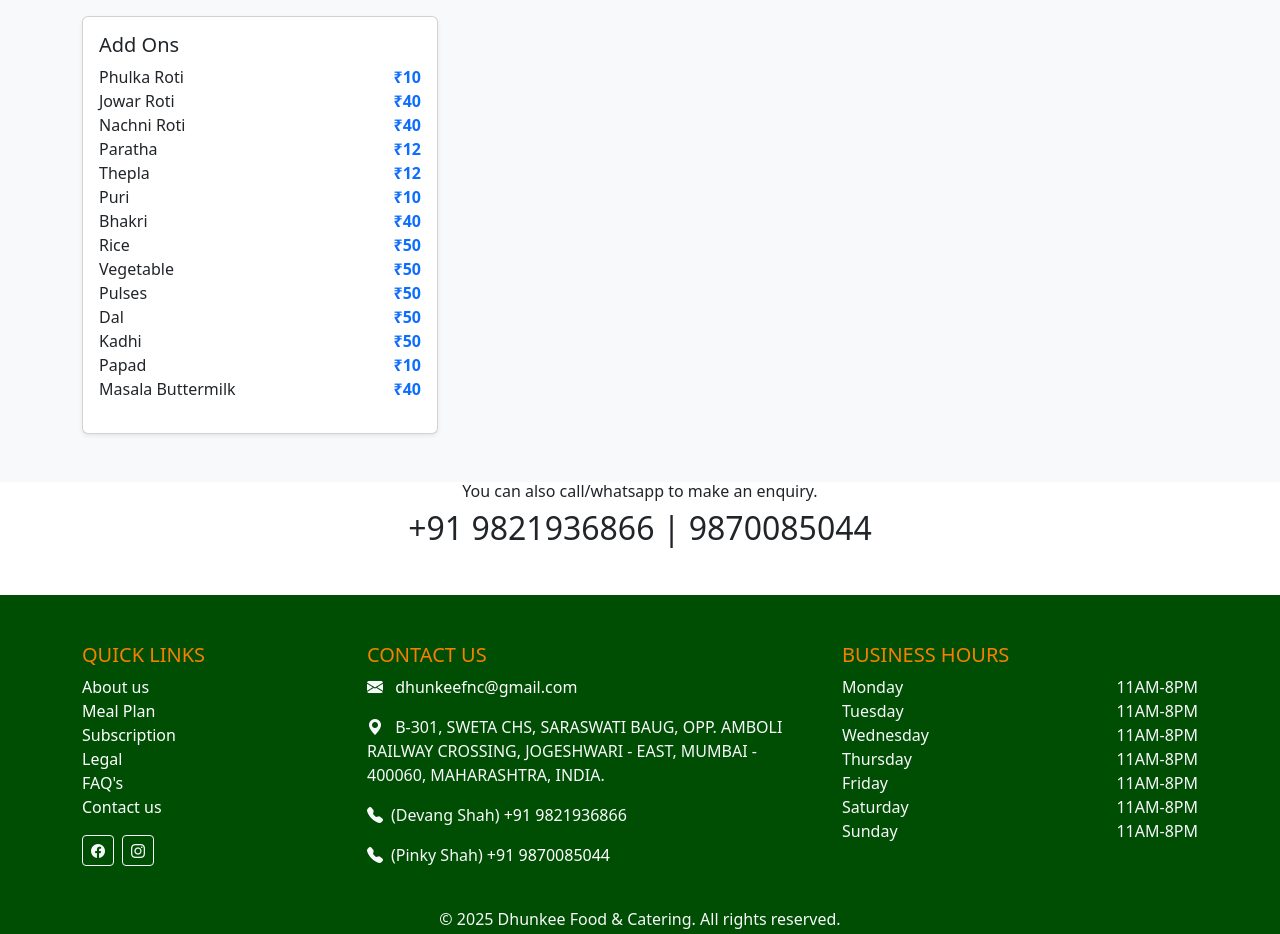
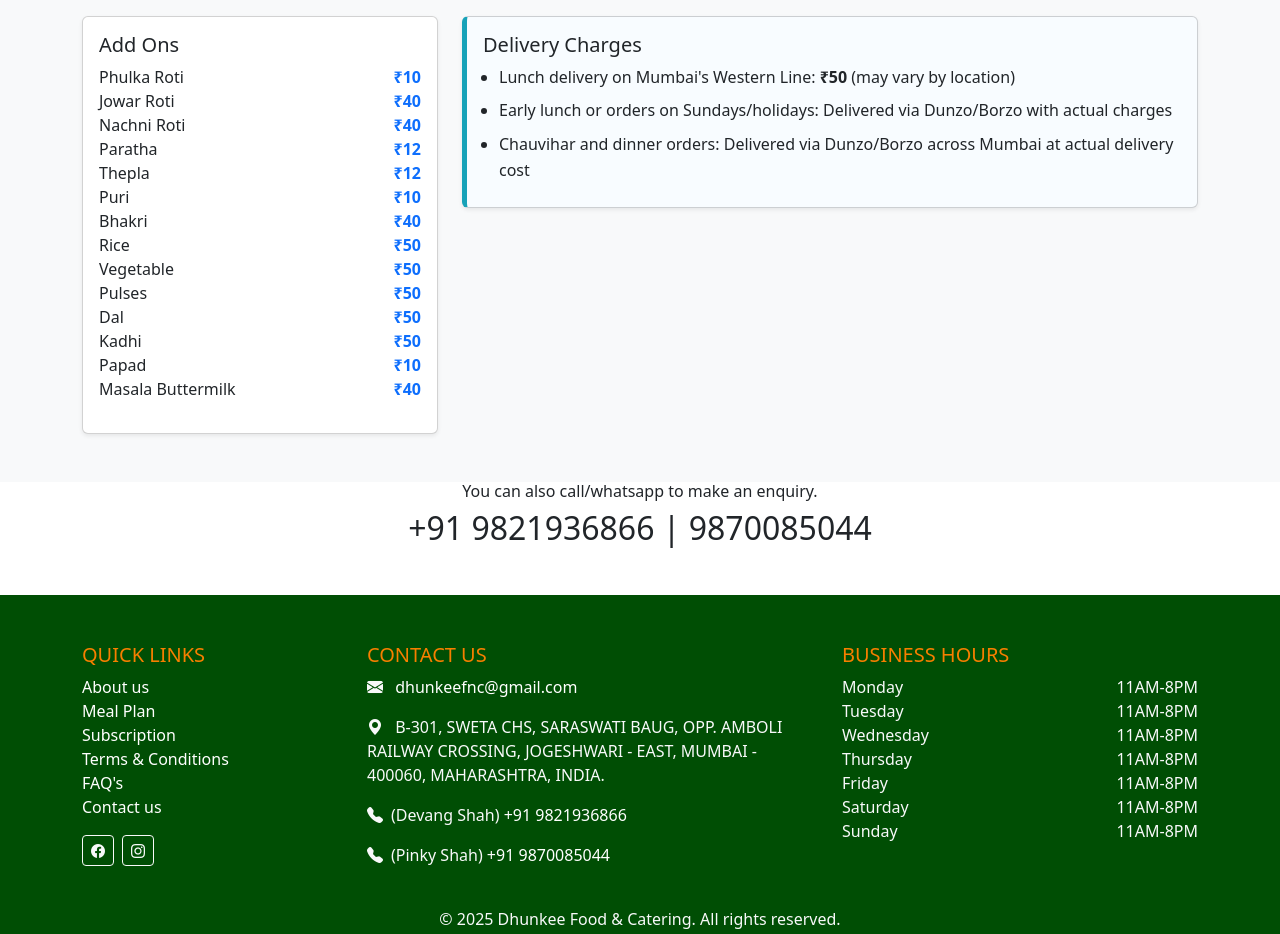
Before and after one commit to ShreyasShah30/CloudKitchen, a plain HTML site: page meals.html in a window 1280 px wide. Shown: the part 1340-2274 px from the top of the page. Drawn offline with nearby package versions, Linux system fonts and the light colour scheme.

Commit message:
made few changes based on suggestions and changed the name of legal to t&c

```diff
--- a/meals.html
+++ b/meals.html
@@ -33,7 +33,7 @@
                     <li class="nav-item"><a class="nav-link" href="/about.html">About</a></li>
                     <li class="nav-item"><a class="nav-link active" href="/meals.html">Meal Plans</a></li>
                     <li class="nav-item"><a class="nav-link" href="/subscription.html">Subscription</a></li>
-                    <li class="nav-item"><a class="nav-link" href="/legal.html">Legal</a></li>
+                    <li class="nav-item"><a class="nav-link" href="/legal.html">Terms & Conditions</a></li>
                     <li class="nav-item"><a class="nav-link" href="/faq.html">FAQs</a></li>
                     <li class="nav-item"><a class="nav-link" href="/contact.html">Contact</a></li>
                 </ul>
@@ -287,6 +287,20 @@
                         </div>
                     </div>
                 </div>
+                <!--Delivery Charges-->
+                <div class="col-md-8">
+                    <div class="card shadow-sm d-flex flex-column delivery-note">
+                        <div class="card-body d-flex flex-column">
+                            <h5 class="card-title">Delivery Charges</h5>
+                            <!-- <p class="card-text">12 Phulka Roti, Vegetable, Vegetable/Pulses, Dal/Kadhi, Rice, Salad, Papad, Pickle, Sauf. Hearty vegetarian meal combo perfect for 2 — wholesome, filling, and packed with homely flavors!</p> -->
+                            <ul class="mb-0 ps-3">
+                                <li>Lunch delivery on Mumbai's Western Line: <strong>₹50</strong> (may vary by location)</li>
+                                <li>Early lunch or orders on Sundays/holidays: Delivered via Dunzo/Borzo with actual charges</li>
+                                <li>Chauvihar and dinner orders: Delivered via Dunzo/Borzo across Mumbai at actual delivery cost</li>
+                            </ul>
+                        </div>
+                    </div>
+                </div>
             </div>
             <br><br>
         </div>
@@ -377,7 +391,7 @@
                         <li><a href="/about.html" class="text-white text-decoration-none">About us</a></li>
                         <li><a href="/meals.html" class="text-white text-decoration-none">Meal Plan</a></li>
                         <li><a href="/subscription.html" class="text-white text-decoration-none">Subscription</a></li>
-                        <li><a href="/legal.html" class="text-white text-decoration-none">Legal</a></li>
+                        <li><a href="/legal.html" class="text-white text-decoration-none">Terms & Conditions</a></li>
                         <li><a href="/faq.html" class="text-white text-decoration-none">FAQ's</a></li>
                         <li><a href="/contact.html" class="text-white text-decoration-none">Contact us</a></li>
                     </ul>
--- a/styles.css
+++ b/styles.css
@@ -246,3 +246,12 @@
     transform: scale(1.05);
     box-shadow: 0 8px 16px rgba(0, 0, 0, 0.2);
 }
+
+.delivery-note ul li {
+  margin-bottom: 0.5rem;
+  line-height: 1.6;
+}
+.delivery-note {
+  background-color: #f8fcff;
+  border-left: 5px solid #17a2b8;
+}
```
Also changed, not shown: about.html (+2 -2 lines), contact.html (+2 -2 lines), faq.html (+2 -2 lines), index.html (+3 -3 lines), legal.html (+2 -2 lines), subscription.html (+2 -2 lines).
